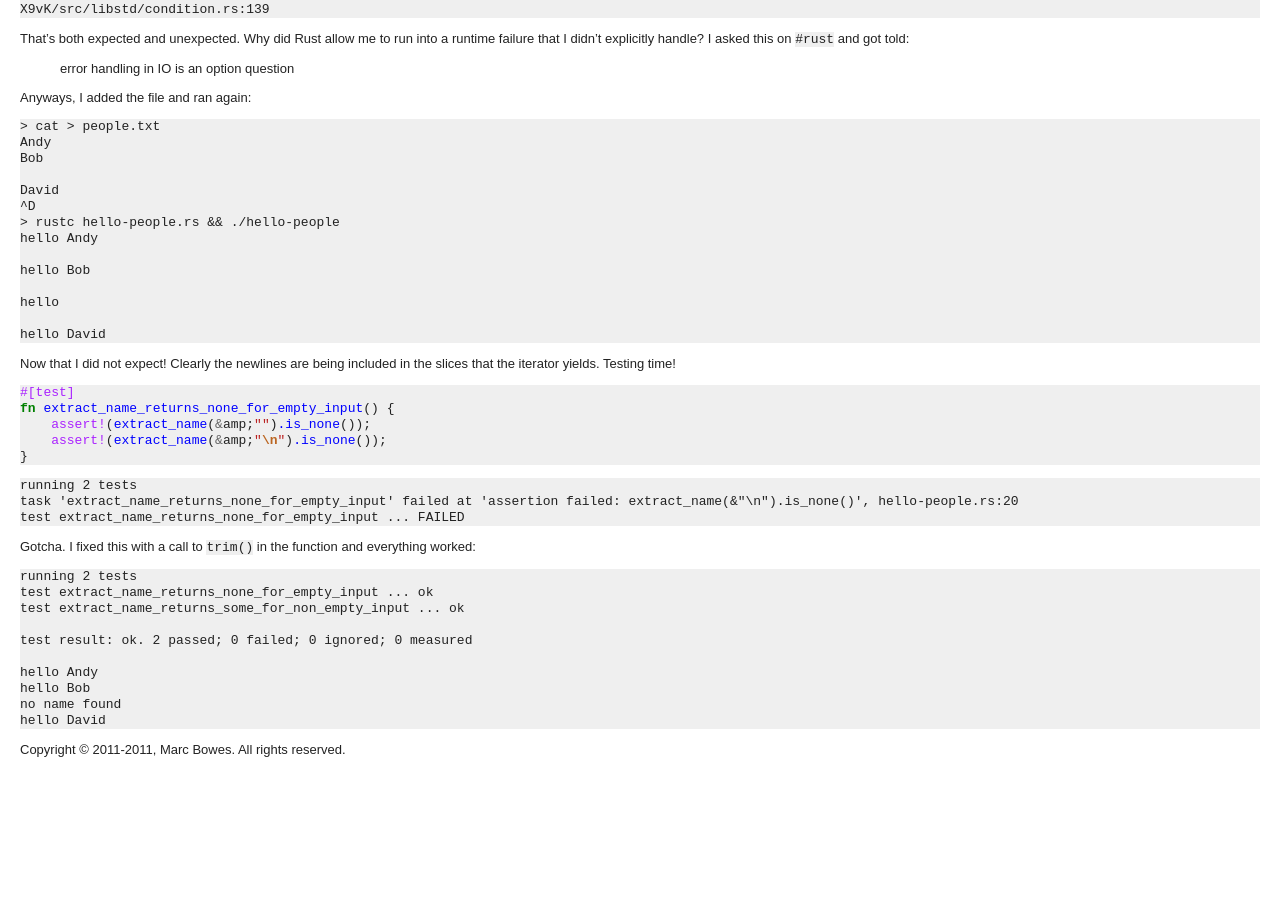
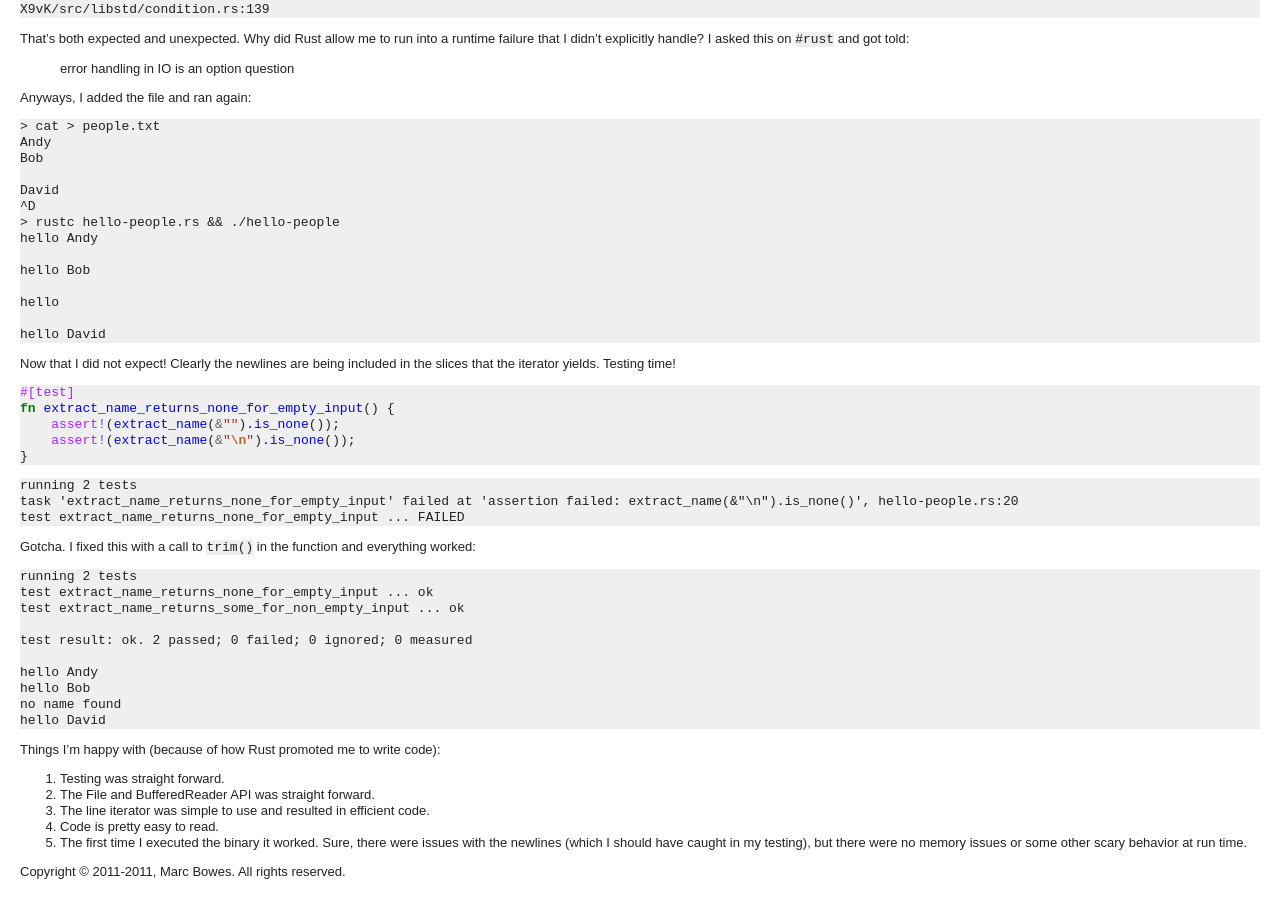
Before and after one commit to marcbowes/marcbowes.github.io, a Jekyll site: the page built from _posts/2014-01-10-hello-people-in-rust.markdown, in a window 1280 px wide and 900 px high, scrolled down 1409 px. Built offline with Jekyll 4.4.1, drawn with Linux system fonts in a browser that asks for light colours; nearby versions of some CDN libraries; before the commit the page ends 2187 px from its top, so only the background shows below that; some of the changed text lies outside the part shown.

Commit message:
Summary, fix apostrophes

```diff
--- a/_posts/2014-01-10-hello-people-in-rust.markdown
+++ b/_posts/2014-01-10-hello-people-in-rust.markdown
@@ -173,8 +173,8 @@ the slices that the iterator yields. Testing time!
 {% highlight rust %}
 #[test]
 fn extract_name_returns_none_for_empty_input() {
-    assert!(extract_name(&amp;"").is_none());
-    assert!(extract_name(&amp;"\n").is_none());
+    assert!(extract_name(&"").is_none());
+    assert!(extract_name(&"\n").is_none());
 }
 {% endhighlight %}
 
@@ -199,3 +199,14 @@ hello Bob
 no name found
 hello David
 </pre>
+
+Things I'm happy with (because of how Rust promoted me to write code):
+
+1. Testing was straight forward.
+2. The File and BufferedReader API was straight forward.
+3. The line iterator was simple to use and resulted in efficient code.
+4. Code is pretty easy to read.
+5. The first time I executed the binary it worked. Sure, there were
+   issues with the newlines (which I should have caught in my
+   testing), but there were no memory issues or some other scary
+   behavior at run time.
```
Also changed, not shown: other parts of _posts/2014-01-10-hello-people-in-rust.markdown (+1 -1 lines).
